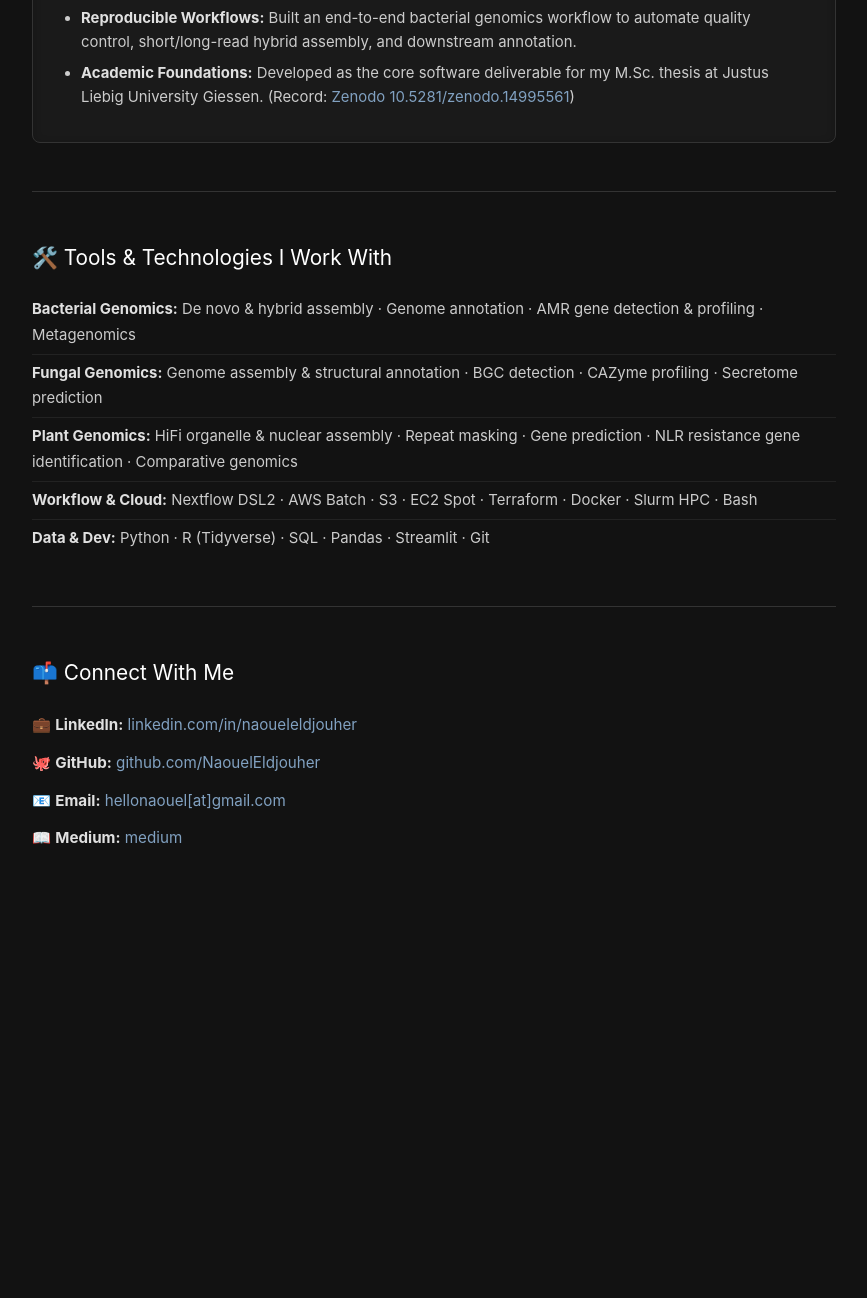
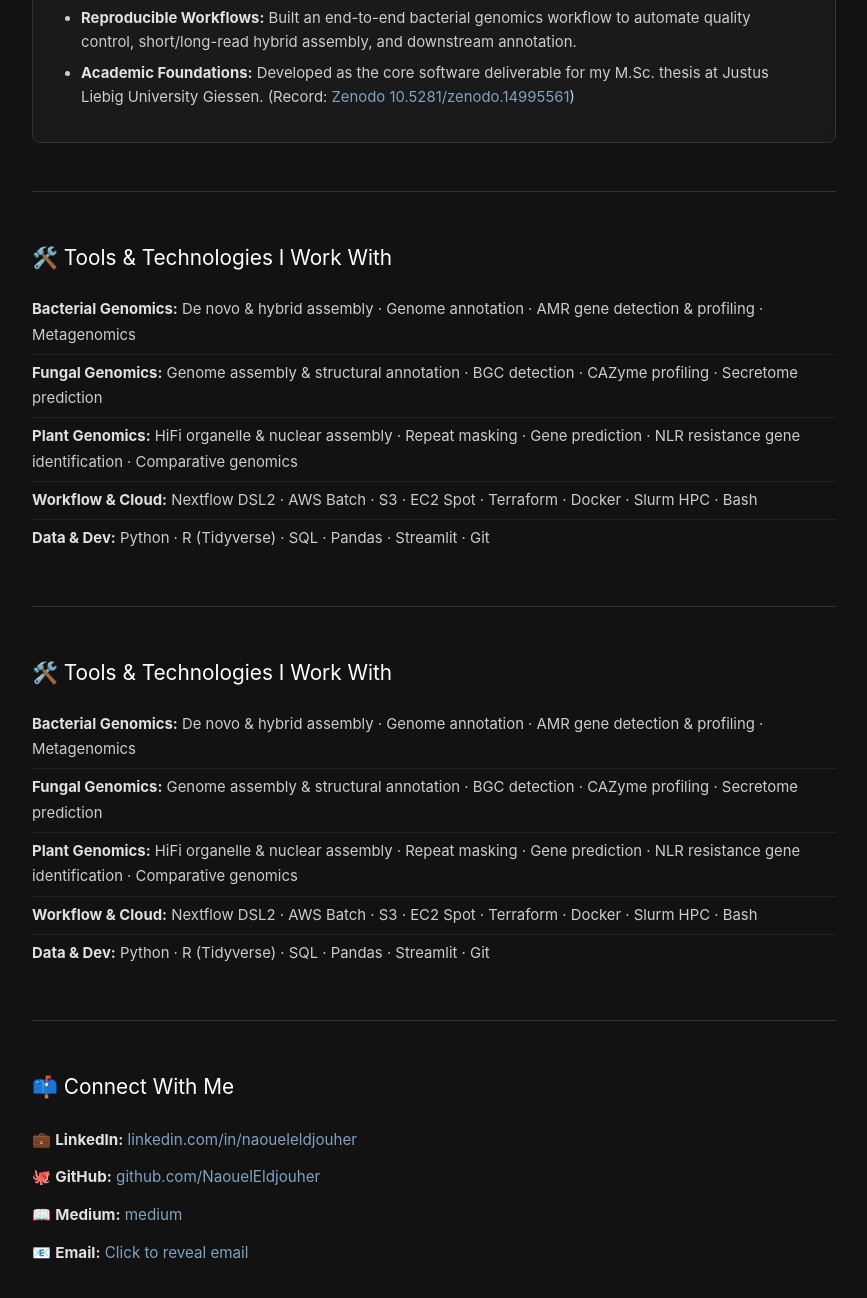
Before and after one commit to NaouelEldjouher/NaouelEldjouher.github.io, a Jekyll site: the page built from index.html, in a window 1280 px wide and 1400 px high, scrolled down 2018 px. Shown: the top 1298 px of the window, without its empty margins (206-1073 px from the left). Built offline with Jekyll 4.4.1, drawn with Linux system fonts in a browser that asks for light colours; before the commit the page ends 3003 px from its top, so only the background shows below that.

Commit message:
Update index.html

```diff
--- a/index.html
+++ b/index.html
@@ -214,16 +214,53 @@ title: Naouel Eldjouher
 <hr>
 
 <div class="section">
-  <div class="section-title">📫 Connect With Me</div>
+  <div class="section-title">🛠️ Tools & Technologies I Work With</div>
   <div style="margin-top:16px;">
-    <ul class="connect-list">
-      <li>💼 <strong>LinkedIn:</strong> <a href="https://linkedin.com/in/naoueleldjouher">linkedin.com/in/naoueleldjouher</a></li>
-      <li>🐙 <strong>GitHub:</strong> <a href="https://github.com/NaouelEldjouher">github.com/NaouelEldjouher</a></li>
-      <li>📧 <strong>Email:</strong> <a href="mailto:hellonaouel[at]gmail.com">hellonaouel[at]gmail.com</a></li>
-      <li>📖 <strong>Medium:</strong> <a href="https://medium.com/@NaouelEldjouher">medium</a></li>
+    <ul class="tools-list">
+      <li><strong>Bacterial Genomics:</strong> De novo & hybrid assembly · Genome annotation · AMR gene detection & profiling · Metagenomics</li>
+      <li><strong>Fungal Genomics:</strong> Genome assembly & structural annotation · BGC detection · CAZyme profiling · Secretome prediction</li>
+      <li><strong>Plant Genomics:</strong> HiFi organelle & nuclear assembly · Repeat masking · Gene prediction · NLR resistance gene identification · Comparative genomics</li>
+      <li><strong>Workflow & Cloud:</strong> Nextflow DSL2 · AWS Batch · S3 · EC2 Spot · Terraform · Docker · Slurm HPC · Bash</li>
+      <li><strong>Data & Dev:</strong> Python · R (Tidyverse) · SQL · Pandas · Streamlit · Git</li>
     </ul>
   </div>
 </div>
 
+<hr>
+
+<div class="section">
+  <div class="section-title">📫 Connect With Me</div>
+  <div style="margin-top:16px;">
+    <ul class="connect-list">
+      <li>💼 <strong>LinkedIn:</strong> <a href="https://linkedin.com/in/naoueleldjouher" target="_blank">linkedin.com/in/naoueleldjouher</a></li>
+      <li>🐙 <strong>GitHub:</strong> <a href="https://github.com/NaouelEldjouher" target="_blank">github.com/NaouelEldjouher</a></li>
+      <li>📖 <strong>Medium:</strong> <a href="https://medium.com/@NaouelEldjouher" target="_blank">medium</a></li>
+      <li>📧 <strong>Email:</strong>
+        <a href="#reveal" id="secure-link">Click to reveal email</a>
+      </li>
+    </ul>
+  </div>
+</div>
+
+<script>
+window.addEventListener('DOMContentLoaded', () => {
+  const emailLink = document.getElementById('secure-link');
+
+  if (emailLink) {
+    const revealEmail = (e) => {
+      const user = "hello";
+      const domain = "naouel.dev";
+      const fullEmail = `${user}@${domain}`;
+      emailLink.href = `mailto:${fullEmail}`;
+      emailLink.removeEventListener('click', revealEmail);
+      emailLink.removeEventListener('mouseenter', revealEmail);
+    };
+
+    emailLink.addEventListener('click', revealEmail);
+    emailLink.addEventListener('mouseenter', revealEmail);
+  }
+});
+</script>
+
 </body>
 </html>
```
